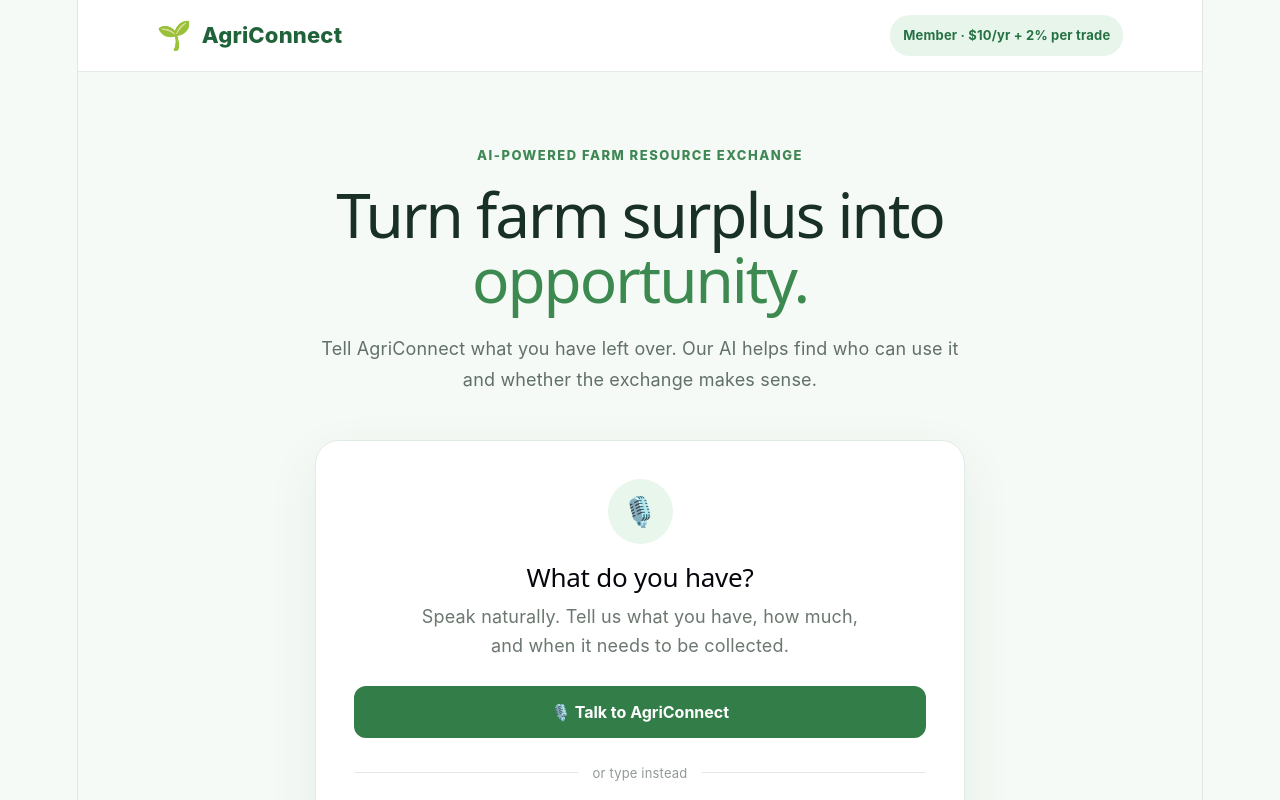
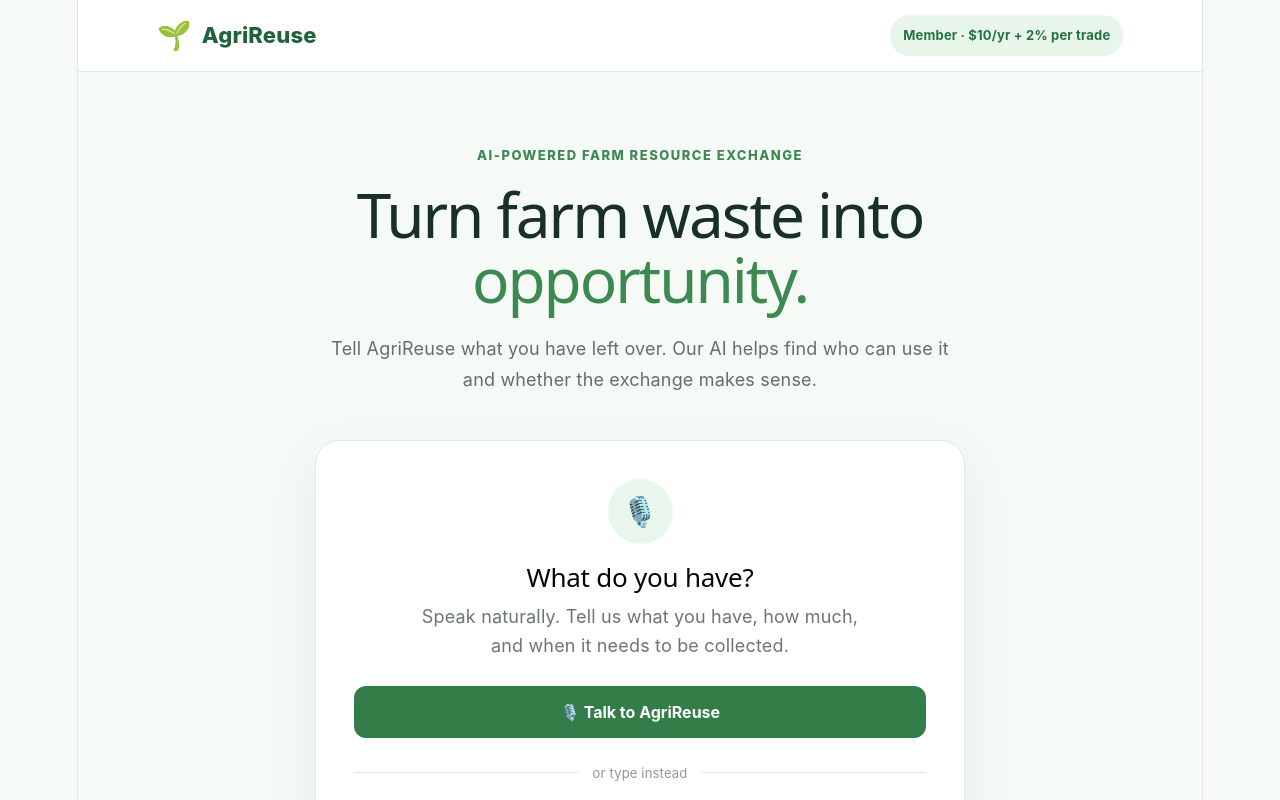
Before and after one commit to AnnaHoang-AUT/AgriConnect, a React (Vite) app: page / in a window 1280 px wide. Shown: the top 800 px of the page. Built offline with nearby package versions, Linux system fonts and the light colour scheme.

Commit message:
Rename AgriConnect to AgriReuse in App.jsx

```diff
--- a/src/App.jsx
+++ b/src/App.jsx
@@ -42,7 +42,7 @@ export default function App() {
   }
 
   function start() {
-    if (!text.trim()) return alert('Please tell AgriConnect what you have first.')
+    if (!text.trim()) return alert('Please tell AgriReuse what you have first.')
     setListing(parseListing(text)); setAnswers({}); setAgreed([]); setStep(1)
   }
 
@@ -59,7 +59,7 @@ export default function App() {
   return (
     <div className="app">
       <header className="header">
-        <div className="brand"><span className="logo">🌱</span><span>AgriConnect</span></div>
+        <div className="brand"><span className="logo">🌱</span><span>AgriReuse</span></div>
         <span className="demo-badge">Member · ${FEE.membership}/yr + {FEE.rate * 100}% per trade</span>
       </header>
 
@@ -76,14 +76,14 @@ export default function App() {
           <>
             <section className="hero">
               <p className="eyebrow">AI-POWERED FARM RESOURCE EXCHANGE</p>
-              <h1>Turn farm surplus into<span> opportunity.</span></h1>
-              <p className="subtitle">Tell AgriConnect what you have left over. Our AI helps find who can use it and whether the exchange makes sense.</p>
+              <h1>Turn farm waste into<span> opportunity.</span></h1>
+              <p className="subtitle">Tell AgriReuse what you have left over. Our AI helps find who can use it and whether the exchange makes sense.</p>
             </section>
             <section className="agent-card">
               <div className="agent-icon">🎙️</div>
               <h2>What do you have?</h2>
               <p>Speak naturally. Tell us what you have, how much, and when it needs to be collected.</p>
-              <button className="voice-button" onClick={speak}>{listening ? '🔴 Listening…' : '🎙️ Talk to AgriConnect'}</button>
+              <button className="voice-button" onClick={speak}>{listening ? '🔴 Listening…' : '🎙️ Talk to AgriReuse'}</button>
               <div className="divider"><span>or type instead</span></div>
               <textarea value={text} onChange={(e) => setText(e.target.value)} placeholder="e.g. I've got 300kg of overripe bananas that need collecting within 3 days..." />
               <div className="chips">
@@ -230,7 +230,7 @@ export default function App() {
             <div className="ledger">
               <div><span>Buyer pays for goods (held)</span><strong>{money(s.buyerPays)}</strong></div>
               <div><span>Seller pays transport (held, refunded)</span><strong>{money(s.transport)}</strong></div>
-              <div><span>AgriConnect fee ({FEE.rate * 100}% of goods)</span><strong>−{money(s.fee)}</strong></div>
+              <div><span>AgriReuse fee ({FEE.rate * 100}% of goods)</span><strong>−{money(s.fee)}</strong></div>
               <div className="total"><span>Seller receives after delivery</span><strong>{money(s.sellerGets)} + {money(s.transport)} refund</strong></div>
             </div>
 
```
